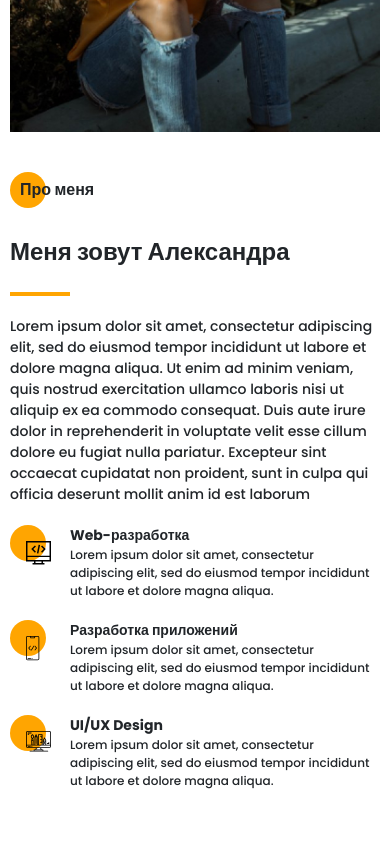
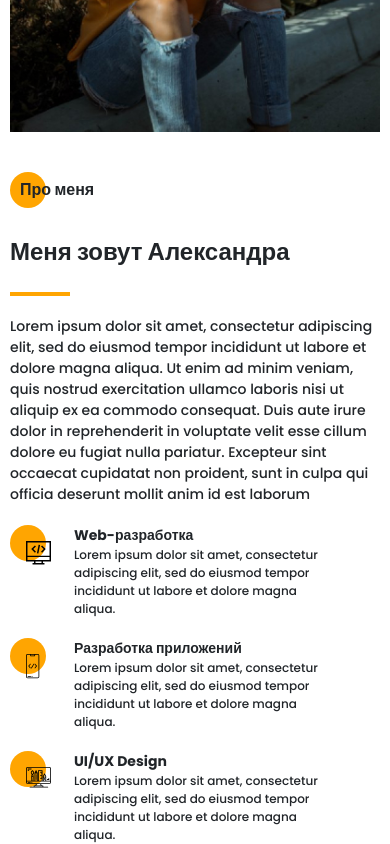
Before and after one commit to Euheniya/learn_portfolio_3_1, a website: page src/index.html in a window 390 px wide. Shown: the part 1307-2151 px from the top of the page. Before the commit the page ends 2097 px from the top, so only its background shows below. Drawn offline with nearby package versions, Linux system fonts and the light colour scheme; files that its build step writes are made by us from their sources; files whose address does not match are found by name.

Commit message:
media_about

```diff
--- a/src/sass/blocks/_media.scss
+++ b/src/sass/blocks/_media.scss
@@ -82,6 +82,15 @@
     .hamburger {
         right: 20px;
     }
+
+    .menu {
+        &__block {
+            width: 250px;
+        }
+        &__list {
+            padding-left: 20px;
+        }
+    }
     .promo {
         background: url('../img/Background.jpg') no-repeat 57% / cover;
         &__title {
@@ -92,12 +101,12 @@
         }
 
     }
-    .menu {
-        &__block {
-            width: 250px;
+    .about {
+        &__skills {
+            margin-right: 40px;
         }
-        &__list {
-            padding-left: 20px;
+        &__items {
+            column-gap: 24px;
         }
     }
 }
```
Also changed, not shown: dist/css/style.min.css.
